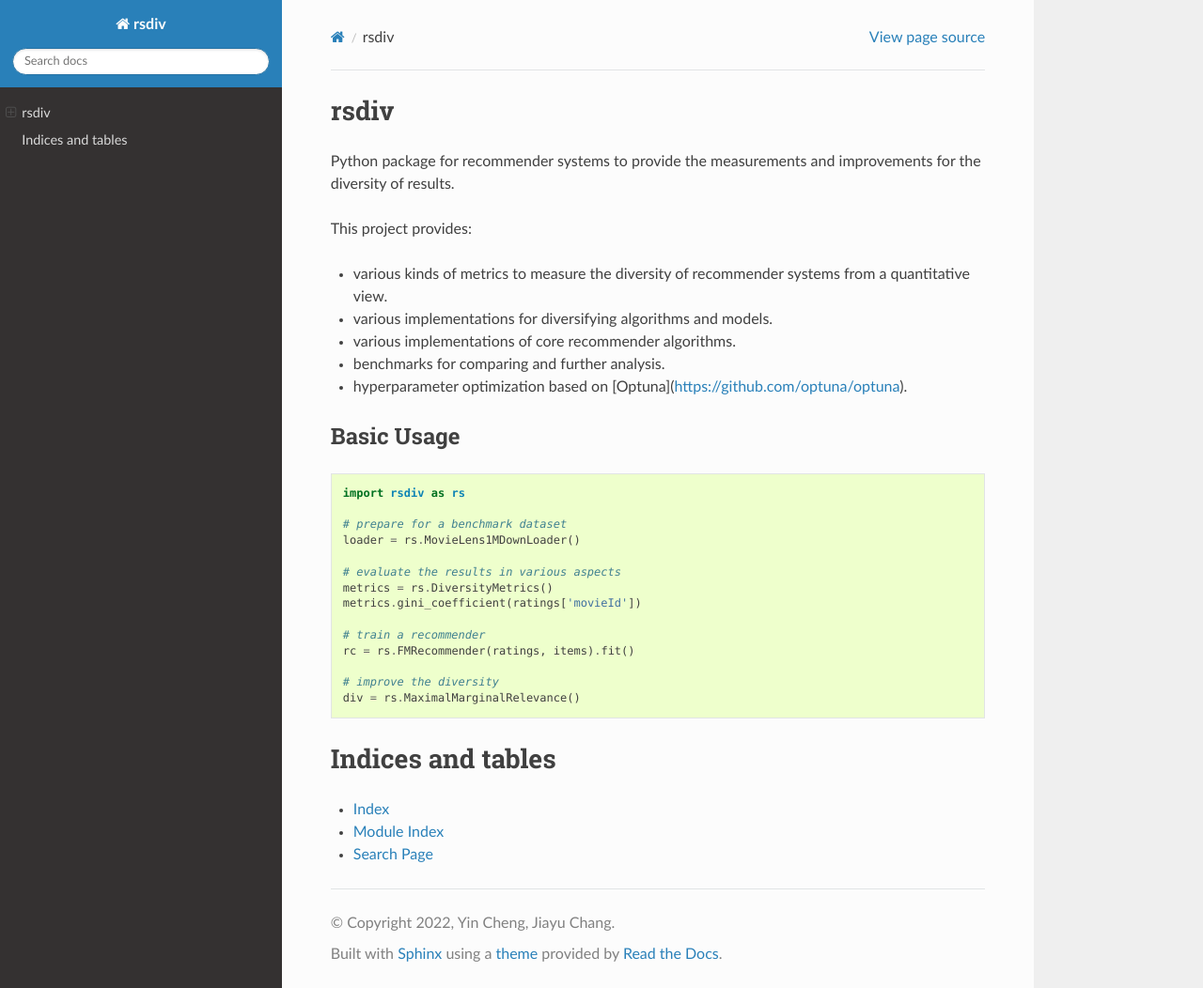
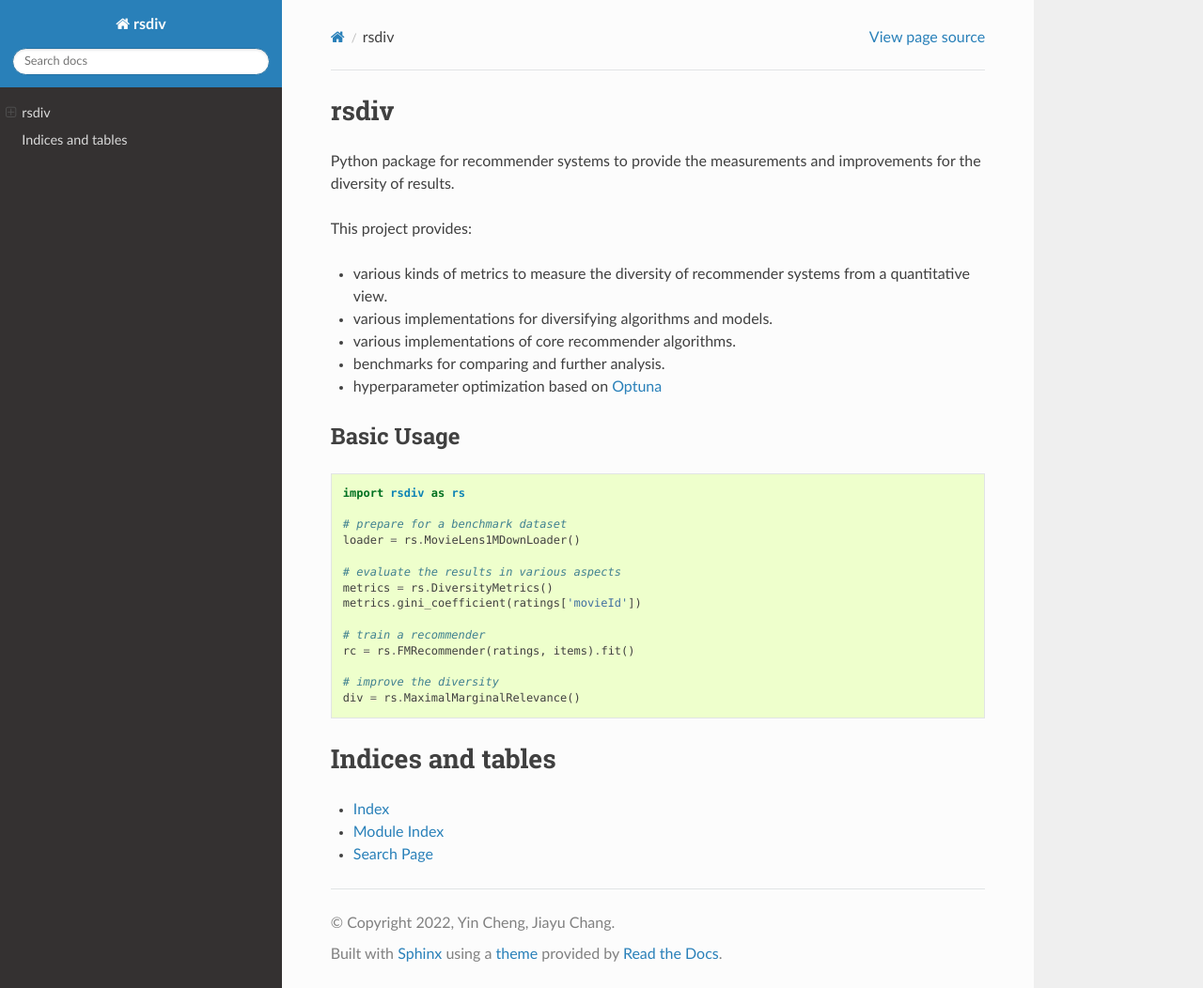
Before and after one commit to smartnews/rsdiv, a Sphinx documentation site: the page built from docs/source/index.rst, in a window 1280 px wide and 1052 px high. Shown: the whole window at 94% size. Built offline with Sphinx 7.4.7 and the Read the Docs theme 2.0.0, drawn with Linux system fonts in a browser that asks for light colours; pages that are not in the unit, such as notebooks, are missing from menus.

Commit message:
rst links

```diff
--- a/docs/source/index.rst
+++ b/docs/source/index.rst
@@ -12,7 +12,7 @@ This project provides:
 * various implementations for diversifying algorithms and models.
 * various implementations of core recommender algorithms.
 * benchmarks for comparing and further analysis.
-* hyperparameter optimization based on [Optuna](https://github.com/optuna/optuna).
+* hyperparameter optimization based on `Optuna <https://github.com/optuna/optuna>`_
 
 Basic Usage
 -----------
```
